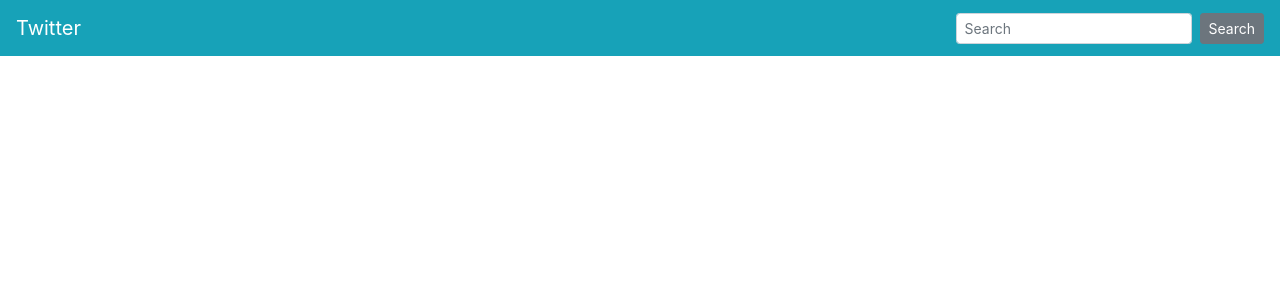
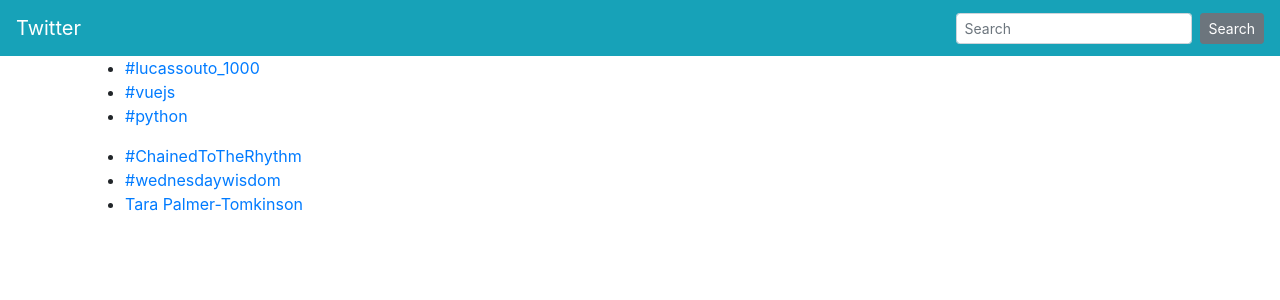
Before and after one commit to lucassouto/revendamais-front, a Vue app: page /#/ in a window 1280 px wide. Shown: the top 300 px of the page. Built offline with nearby package versions, Linux system fonts and the light colour scheme.

Commit message:
Add component Home, LatestResearchs and Trends

```diff
--- /dev/null
+++ b/src/components/Home.vue
@@ -0,0 +1,17 @@
+<template>
+  <div id="home">
+    <latest-researchs></latest-researchs>
+    <trends></trends>
+  </div>
+</template>
+
+<script>
+import LatestResearchs from '@/components/LatestResearchs.vue'
+import Trends from '@/components/Trends.vue'
+
+export default {
+  components: {
+    LatestResearchs, Trends
+  }
+}
+</script>
--- /dev/null
+++ b/src/components/LatestResearchs.vue
@@ -0,0 +1,30 @@
+<template>
+  <ul>
+    <li v-for="item in items" v-bind:key="item">
+        <a v-bind:href="item.url">{{ item.search }}</a>
+    </li>
+  </ul>
+</template>
+
+<script>
+export default {
+  data(){
+    return{
+      items: [
+        {
+            "search": "#lucassouto_1000",
+            "url": "https://twitter.com/search?q=%23lucassouto_1000"
+        },
+        {
+            "search": "#vuejs",
+            "url": "https://twitter.com/search?q=%23vuejs"
+        },
+        {
+            "search": "#python",
+            "url": "https://twitter.com/search?q=%23python"
+        }
+      ]
+    }
+  }
+}
+</script>
--- /dev/null
+++ b/src/components/Trends.vue
@@ -0,0 +1,30 @@
+<template>
+  <ul>
+    <li v-for="item in trends" v-bind:key="item">
+        <a v-bind:href="item.url">{{ item.name }}</a>
+    </li>
+  </ul>
+</template>
+
+<script>
+export default {
+  data(){
+    return{
+      trends: [
+        {
+            "name": "#ChainedToTheRhythm",
+            "url": "http://twitter.com/search?q=%23ChainedToTheRhythm"
+        },
+        {
+            "name": "#wednesdaywisdom",
+            "url": "https://twitter.com/search?q=%23wednesdaywisdom"
+        },
+        {
+            "name": "Tara Palmer-Tomkinson",
+            "url": "http://twitter.com/search?q=%22Tara+Palmer-Tomkinson%22"
+        }
+      ]
+    }
+  }
+}
+</script>
--- a/src/router.js
+++ b/src/router.js
@@ -1,9 +1,12 @@
 import Vue from 'vue'
 import Router from 'vue-router'
+import Home from '@/components/Home.vue'
 
 Vue.use(Router)
 
 export default new Router({
   routes: [
+    {path: '/', component: Home}
+    // {path: '/results', component: Results}
   ]
 })
```
Also changed, not shown: 1 other file (tests, documents, lock files or other folders).
